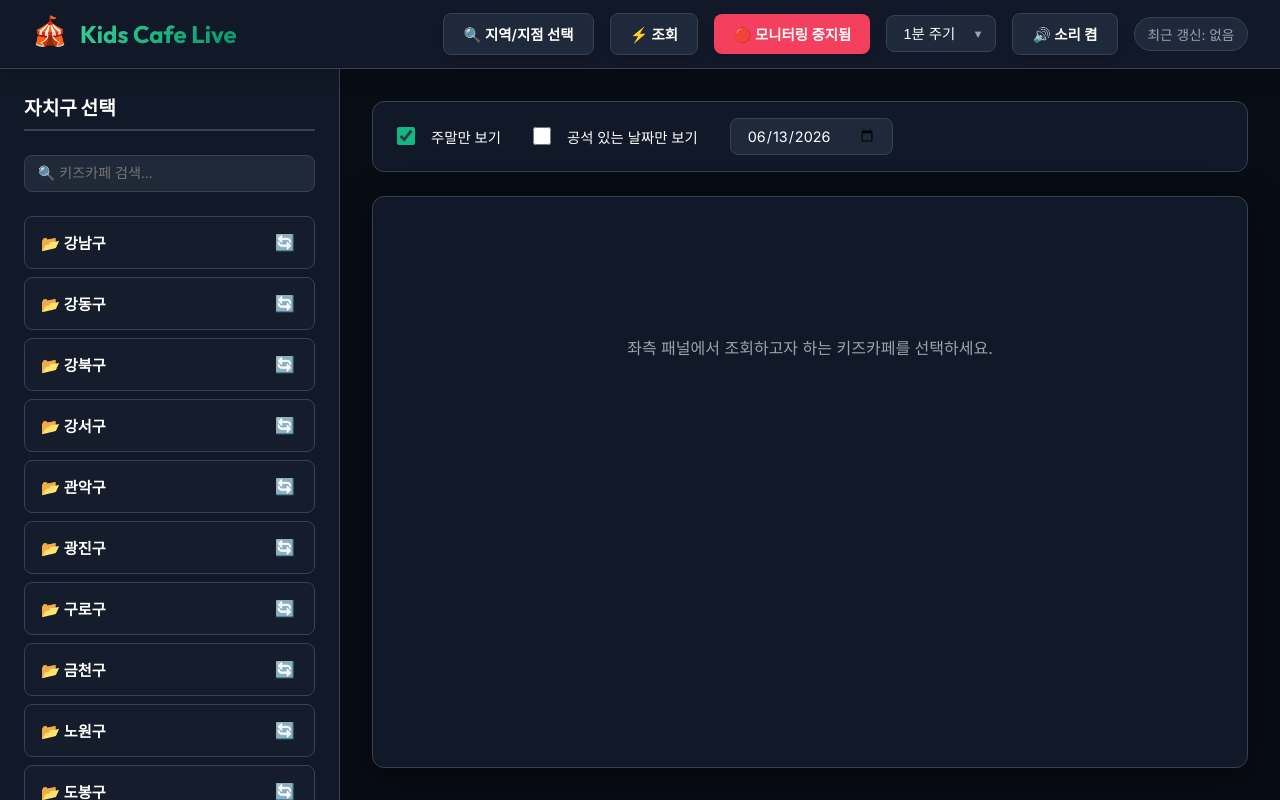
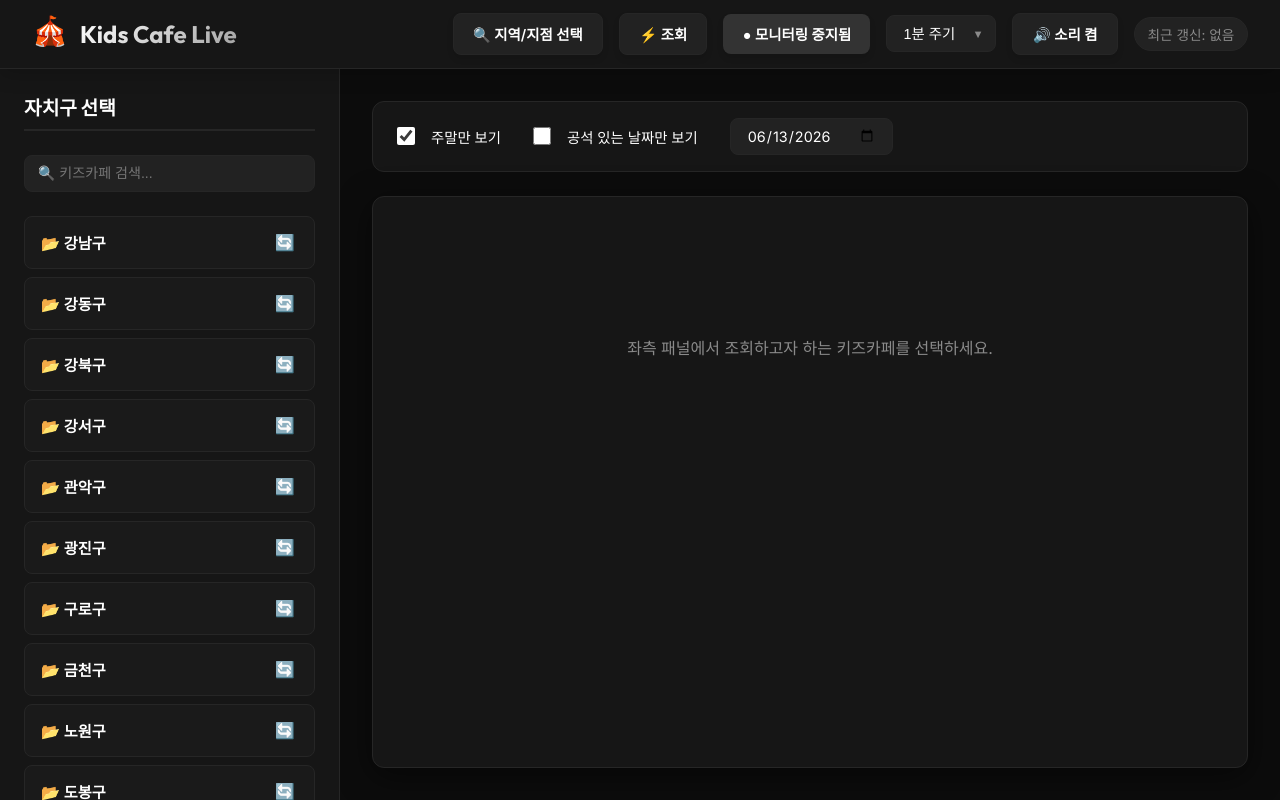
Before and after one commit to lonelyjuni/kids-cafe-web-monitor, a website: page public/index.html in a window 1280 px wide. Drawn offline with Linux system fonts and the light colour scheme.

Commit message:
style: 대시보드 인터페이스를 프리미엄 흑백/그레이스케일 테마로 리디자인

```diff
--- a/public/app.js
+++ b/public/app.js
@@ -343,7 +343,7 @@ function toggleMonitoring() {
   if (monitorIntervalId) {
     clearInterval(monitorIntervalId);
     monitorIntervalId = null;
-    btn.innerText = '🔴 모니터링 중지됨';
+    btn.innerText = '● 모니터링 중지됨';
     btn.className = 'btn btn-inactive';
   } else {
     if (Notification.permission === 'default') {
@@ -352,7 +352,7 @@ function toggleMonitoring() {
     const secs = parseInt(document.getElementById('interval-select').value, 10);
     fetchSelectedCafesLive();
     monitorIntervalId = setInterval(fetchSelectedCafesLive, secs * 1000);
-    btn.innerText = '🟢 모니터링 중...';
+    btn.innerText = '● 모니터링 중...';
     btn.className = 'btn';
   }
 }
--- a/public/index.css
+++ b/public/index.css
@@ -1,16 +1,16 @@
 :root {
-  --bg-primary: #080c14;
-  --bg-secondary: #111827;
-  --bg-card: #1f2937;
-  --bg-glass: rgba(17, 24, 39, 0.75);
-  --accent: #10b981;
-  --accent-glow: rgba(16, 185, 129, 0.25);
-  --accent-hover: #059669;
-  --danger: #f43f5e;
-  --danger-glow: rgba(244, 63, 94, 0.2);
+  --bg-primary: #0c0c0c;
+  --bg-secondary: #161616;
+  --bg-card: #222222;
+  --bg-glass: rgba(22, 22, 22, 0.75);
+  --accent: #ffffff;
+  --accent-glow: rgba(255, 255, 255, 0.15);
+  --accent-hover: #e5e5e5;
+  --danger: #333333;
+  --danger-glow: rgba(255, 255, 255, 0.05);
   --text-primary: #ffffff;
-  --text-muted: #9ca3af;
-  --border-color: #374151;
+  --text-muted: #8a8a8a;
+  --border-color: #262626;
   --card-shadow: 0 8px 32px 0 rgba(0, 0, 0, 0.5);
   --transition: all 0.3s cubic-bezier(0.4, 0, 0.2, 1);
 }
@@ -59,7 +59,7 @@ header {
   font-family: 'Outfit', sans-serif;
   font-size: 1.5rem;
   font-weight: 700;
-  background: linear-gradient(135deg, #34d399, #059669);
+  background: linear-gradient(135deg, #ffffff, #a3a3a3);
   -webkit-background-clip: text;
   -webkit-text-fill-color: transparent;
 }
@@ -88,7 +88,7 @@ header {
 
 #monitor-toggle.btn {
   background-color: var(--accent);
-  color: white;
+  color: #000000;
 }
 
 #monitor-toggle.btn:hover {
@@ -99,29 +99,30 @@ header {
 
 #monitor-toggle.btn.btn-inactive {
   background-color: var(--danger);
+  color: #ffffff;
 }
 
 #monitor-toggle.btn.btn-inactive:hover {
-  background-color: #e11d48;
+  background-color: #444444;
   transform: translateY(-2px);
   box-shadow: 0 0 15px var(--danger-glow);
 }
 
 .btn-secondary {
-  background-color: #1e293b;
+  background-color: #222222;
   color: var(--text-primary);
   border: 1px solid var(--border-color);
 }
 
 .btn-secondary:hover {
-  background-color: #334155;
+  background-color: #333333;
   color: white;
 }
 
 .status-time {
   font-size: 0.85rem;
   color: var(--text-muted);
-  background-color: #1e293b;
+  background-color: #222222;
   padding: 0.4rem 0.8rem;
   border-radius: 20px;
   border: 1px solid var(--border-color);
@@ -134,7 +135,7 @@ header {
 
 select {
   appearance: none;
-  background-color: #1e293b;
+  background-color: #222222;
   color: var(--text-primary);
   border: 1px solid var(--border-color);
   padding: 0.6rem 2rem 0.6rem 1rem;
@@ -198,7 +199,7 @@ main {
   width: 100%;
   padding: 0.6rem 0.8rem;
   border-radius: 8px;
-  background-color: #1f2937;
+  background-color: #222222;
   border: 1px solid var(--border-color);
   color: var(--text-primary);
   font-size: 0.88rem;
@@ -220,13 +221,13 @@ main {
 .region-accordion {
   border: 1px solid var(--border-color);
   border-radius: 8px;
-  background-color: rgba(30, 41, 59, 0.3);
+  background-color: rgba(38, 38, 38, 0.3);
   overflow: hidden;
   transition: var(--transition);
 }
 
 .region-accordion:hover {
-  border-color: #334155;
+  border-color: #444444;
 }
 
 .region-title {
@@ -242,7 +243,7 @@ main {
 }
 
 .region-title:hover {
-  background-color: rgba(30, 41, 59, 0.6);
+  background-color: rgba(38, 38, 38, 0.6);
 }
 
 .btn-region-sync {
@@ -256,7 +257,7 @@ main {
 }
 
 .btn-region-sync:hover {
-  background-color: rgba(16, 185, 129, 0.2);
+  background-color: rgba(255, 255, 255, 0.15);
   transform: rotate(180deg);
 }
 
@@ -264,7 +265,7 @@ main {
   display: none;
   padding: 0.5rem 1rem 1rem 1rem;
   border-top: 1px solid var(--border-color);
-  background-color: rgba(15, 23, 42, 0.4);
+  background-color: rgba(22, 22, 22, 0.4);
 }
 
 .cafe-item {
@@ -328,7 +329,7 @@ main {
 }
 
 .date-picker-wrapper input[type="date"] {
-  background-color: #1e293b;
+  background-color: #222222;
   color: var(--text-primary);
   border: 1px solid var(--border-color);
   padding: 0.5rem 1rem;
@@ -368,7 +369,7 @@ main {
 }
 
 #matrix-table th {
-  background-color: #16223f;
+  background-color: #1a1a1a;
   color: var(--text-primary);
   font-weight: 600;
   font-size: 0.9rem;
@@ -397,7 +398,7 @@ main {
 
 /* Session Cards */
 .session-card {
-  background-color: rgba(30, 41, 59, 0.4);
+  background-color: rgba(34, 34, 34, 0.4);
   border: 1px solid var(--border-color);
   border-radius: 8px;
   padding: 0.75rem;
@@ -414,16 +415,16 @@ main {
 
 .session-card.available {
   border-color: var(--accent);
-  background-color: rgba(16, 185, 129, 0.08);
-  box-shadow: 0 0 10px rgba(16, 185, 129, 0.1);
+  background-color: rgba(255, 255, 255, 0.08);
+  box-shadow: 0 0 10px rgba(255, 255, 255, 0.1);
   color: var(--text-primary);
   cursor: pointer;
 }
 
 .session-card.available:hover {
-  background-color: rgba(16, 185, 129, 0.18);
+  background-color: rgba(255, 255, 255, 0.18);
   transform: translateY(-2px);
-  box-shadow: 0 0 15px rgba(16, 185, 129, 0.25);
+  box-shadow: 0 0 15px rgba(255, 255, 255, 0.25);
 }
 
 .session-card b {
@@ -432,7 +433,7 @@ main {
 }
 
 .session-card.available b {
-  color: #34d399;
+  color: #ffffff;
 }
 
 /* Empty State */
@@ -466,7 +467,7 @@ main {
   border-radius: 4px;
 }
 ::-webkit-scrollbar-thumb:hover {
-  background: #334155;
+  background: #444444;
 }
 
 @media (max-width: 768px) {
--- a/public/index.html
+++ b/public/index.html
@@ -18,7 +18,7 @@
     <div class="header-controls">
       <button id="sidebar-toggle" class="btn btn-secondary">🔍 지역/지점 선택</button>
       <button id="search-now-btn" class="btn btn-secondary">⚡ 조회</button>
-      <button id="monitor-toggle" class="btn btn-inactive">🔴 모니터링 중지됨</button>
+      <button id="monitor-toggle" class="btn btn-inactive">● 모니터링 중지됨</button>
       <div class="select-wrapper">
         <select id="interval-select" aria-label="갱신 주기 선택">
           <option value="30">30초 주기</option>
```
